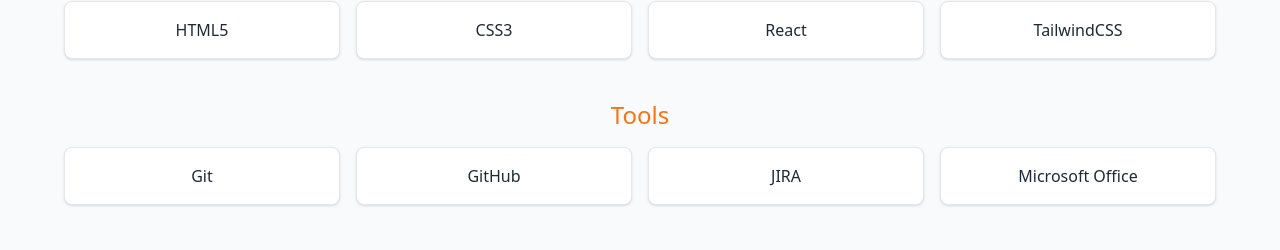
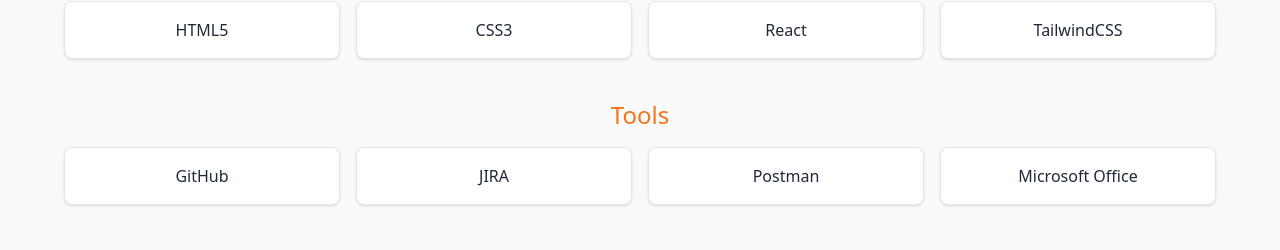
Before and after one commit to tamannaoishy/Portfolio, a React (Vite) app: page / in a window 1280 px wide. Shown: the part 1726-1976 px from the top of the page. Built offline with nearby package versions, Linux system fonts and the light colour scheme.

Commit message:
edit skills

```diff
--- a/src/data/skills.js
+++ b/src/data/skills.js
@@ -1,7 +1,7 @@
 const skills = {
   Languages: ["C", "C++", "Python", "JavaScript"],
   FrontEnd: ["HTML5","CSS3","React","TailwindCSS"],
-  Tools: ["Git", "GitHub", "JIRA", "Microsoft Office"],
+  Tools: ["GitHub", "JIRA","Postman", "Microsoft Office"],
   Methodologies:["Agile", "Scrum", "OOP", "Algorithm","Data Structure"],
   Databases: ["MySQL"],
   Others:["Teamwork", "Problem Solving", "Communication"],
```
